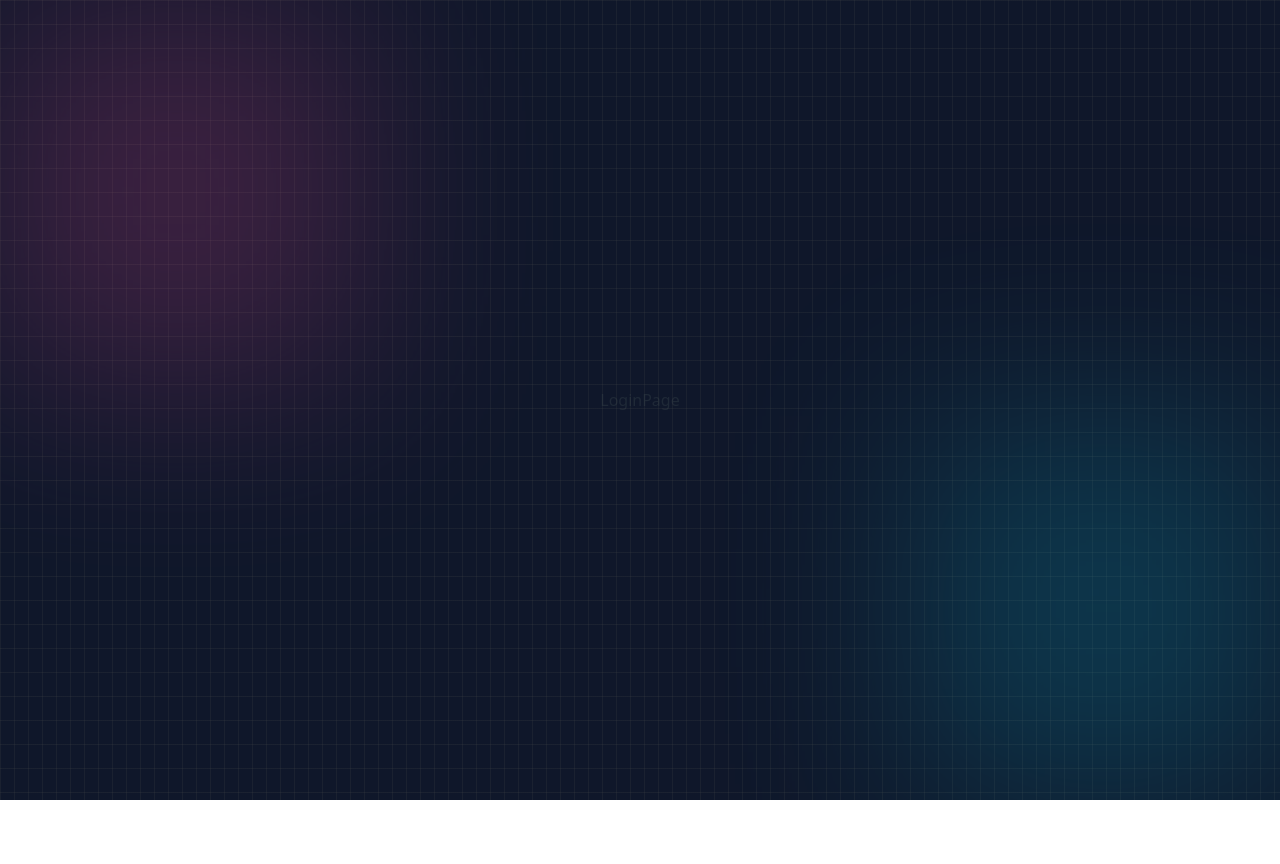
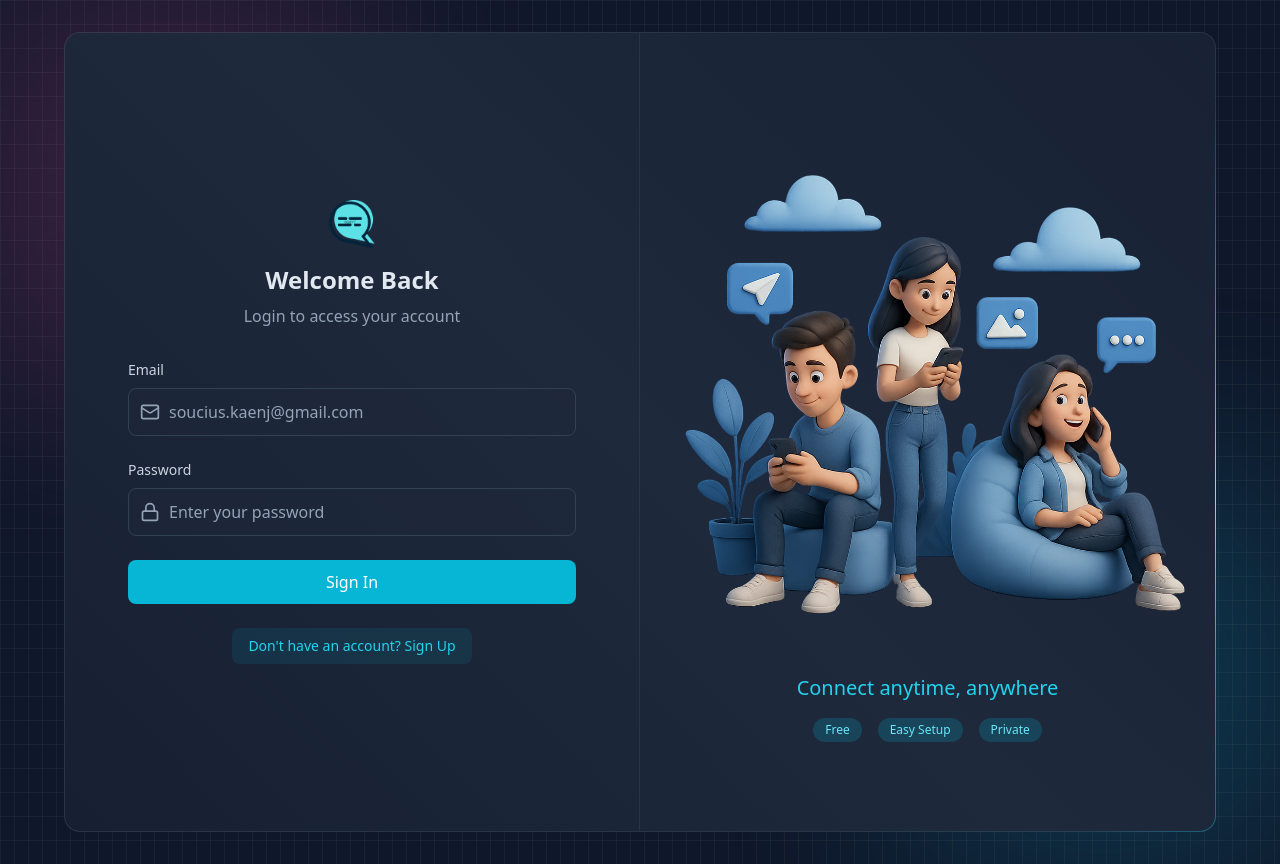
Before and after one commit to Soucius/chatify, a React (Vite) app in the folder frontend/: page /login in a window 1280 px wide. Before the commit the page ends 800 px from the top, so only its background shows below. Built offline with nearby package versions, Linux system fonts and the light colour scheme; no server answers.

Commit message:
login and logout implemented

```diff
--- a/frontend/src/pages/ChatPage.jsx
+++ b/frontend/src/pages/ChatPage.jsx
@@ -1,5 +1,13 @@
+import { useAuthStore } from "../store/useAuthStore";
+
 function ChatPage() {
-  return <div>ChatPage</div>;
+  const { logout } = useAuthStore();
+
+  return (
+    <div className="z-10">
+      ChatPage <button onClick={logout}>logout</button>
+    </div>
+  );
 }
 
 export default ChatPage;
--- a/frontend/src/pages/LoginPage.jsx
+++ b/frontend/src/pages/LoginPage.jsx
@@ -1,5 +1,125 @@
+import { useState } from "react";
+import { useAuthStore } from "../store/useAuthStore";
+import { Link } from "react-router";
+import { LoaderIcon, LockIcon, MailIcon } from "lucide-react";
+import BorderAnimatedContainer from "../components/BorderAnimatedContainer";
+
 function LoginPage() {
-  return <div>LoginPage</div>;
+  const [formData, setFormData] = useState({
+    email: "",
+    password: "",
+  });
+  const { login, isLoggingIn } = useAuthStore();
+
+  const handleSubmit = (e) => {
+    e.preventDefault();
+
+    login(formData);
+  };
+
+  return (
+    <div className="w-full flex items-center justify-center p-4 bg-slate-900">
+      <div className="relative w-full max-w-6xl md:h-[800px] h-[650px]">
+        <BorderAnimatedContainer>
+          <div className="w-full flex flex-col md:flex-row">
+            {/* FORM CLOUMN - LEFT SIDE */}
+            <div className="md:w-1/2 p-8 flex items-center justify-center md:border-r border-slate-600/30">
+              <div className="w-full max-w-md">
+                {/* HEADING TEXT */}
+                <div className="text-center mb-8">
+                  <img src="/chatify.png" className="w-12 h-12 mx-auto mb-4" />
+                  <h2 className="text-2xl font-bold text-slate-200 mb-2">
+                    Welcome Back
+                  </h2>
+                  <p className="text-slate-400">Login to access your account</p>
+                </div>
+
+                {/* FORM */}
+                <form onSubmit={handleSubmit} className="space-y-6">
+                  {/* EMAIL INPUT */}
+                  <div>
+                    <label className="auth-input-label">Email</label>
+                    <div className="relative">
+                      <MailIcon className="auth-input-icon" />
+
+                      <input
+                        type="email"
+                        value={formData.email}
+                        onChange={(e) =>
+                          setFormData({ ...formData, email: e.target.value })
+                        }
+                        className="input"
+                        placeholder="soucius.kaenj@gmail.com"
+                      />
+                    </div>
+                  </div>
+
+                  {/* PASSWORD INPUT */}
+                  <div>
+                    <label className="auth-input-label">Password</label>
+                    <div className="relative">
+                      <LockIcon className="auth-input-icon" />
+
+                      <input
+                        type="password"
+                        value={formData.password}
+                        onChange={(e) =>
+                          setFormData({ ...formData, password: e.target.value })
+                        }
+                        className="input"
+                        placeholder="Enter your password"
+                      />
+                    </div>
+                  </div>
+
+                  {/* SUBMIT BUTTON */}
+                  <button
+                    className="auth-btn"
+                    type="submit"
+                    disabled={isLoggingIn}
+                  >
+                    {isLoggingIn ? (
+                      <LoaderIcon className="w-full h-5 animate-spin text-center" />
+                    ) : (
+                      "Sign In"
+                    )}
+                  </button>
+                </form>
+
+                <div className="mt-6 text-center">
+                  <Link to="/signup" className="auth-link">
+                    Don't have an account? Sign Up
+                  </Link>
+                </div>
+              </div>
+            </div>
+
+            {/* FORM ILLUSTRATION - RIGHT SIDE */}
+            <div className="hidden md:w-1/2 md:flex items-center justify-center p-6 bg-gradient-to-bl from-slate-800/20 to-transparent">
+              <div>
+                <img
+                  src="/login.png"
+                  alt="People using mobile devices"
+                  className="w-full h-auto object-contain"
+                />
+                <div className="mt-6 text-center">
+                  <h3 className="text-xl font-medium text-cyan-400">
+                    Connect anytime, anywhere
+                  </h3>
+
+                  <div className="mt-4 flex justify-center gap-4">
+                    <span className="auth-badge">Free</span>
+                    <span className="auth-badge">Easy Setup</span>
+                    <span className="auth-badge">Private</span>
+                  </div>
+                </div>
+              </div>
+            </div>
+          </div>
+        </BorderAnimatedContainer>
+      </div>
+    </div>
+  );
 }
 
 export default LoginPage;
--- a/frontend/src/store/useAuthStore.js
+++ b/frontend/src/store/useAuthStore.js
@@ -6,6 +6,7 @@
     authUser: null,
     isCheckingAuth: true,
     isSigningUp: false,
+    isLoggingIn: false,
 
     checkAuth: async () => {
         try {
@@ -35,5 +36,33 @@
         } finally {
             set({ isSigningUp: false });
         }
+    },
+
+    login: async (data) => {
+        set({ isLoggingIn: true });
+
+        try {
+            const res = await axiosInstance.post("/auth/login", data);
+
+            set({ authUser: res.data });
+
+            toast.success("Logged in successfully");
+        } catch (error) {
+            toast.error(error.response.data.message);
+        } finally {
+            set({ isLoggingIn: false });
+        }
+    },
+
+    logout: async () => {
+        try {
+            await axiosInstance.post("/auth/logout");
+
+            set({ authUser: null });
+
+            toast.success("Logged out successfully");
+        } catch (error) {
+            toast.error(error.response.data.message);
+        }
     }
 }));
```
Also changed, not shown: frontend/src/pages/SignUpPage.jsx (+1 -7 lines).
